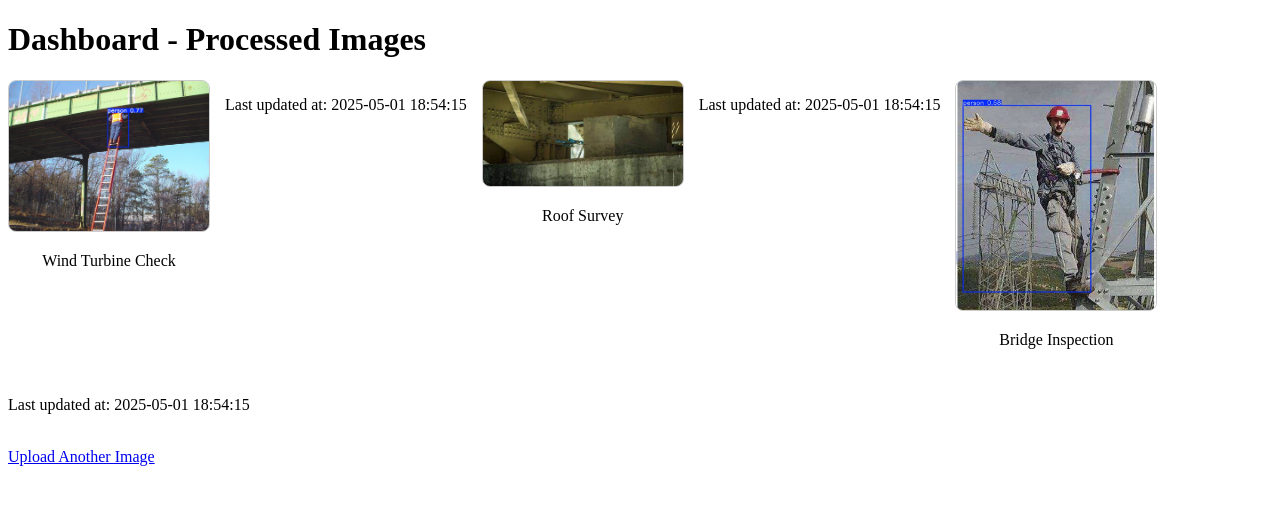
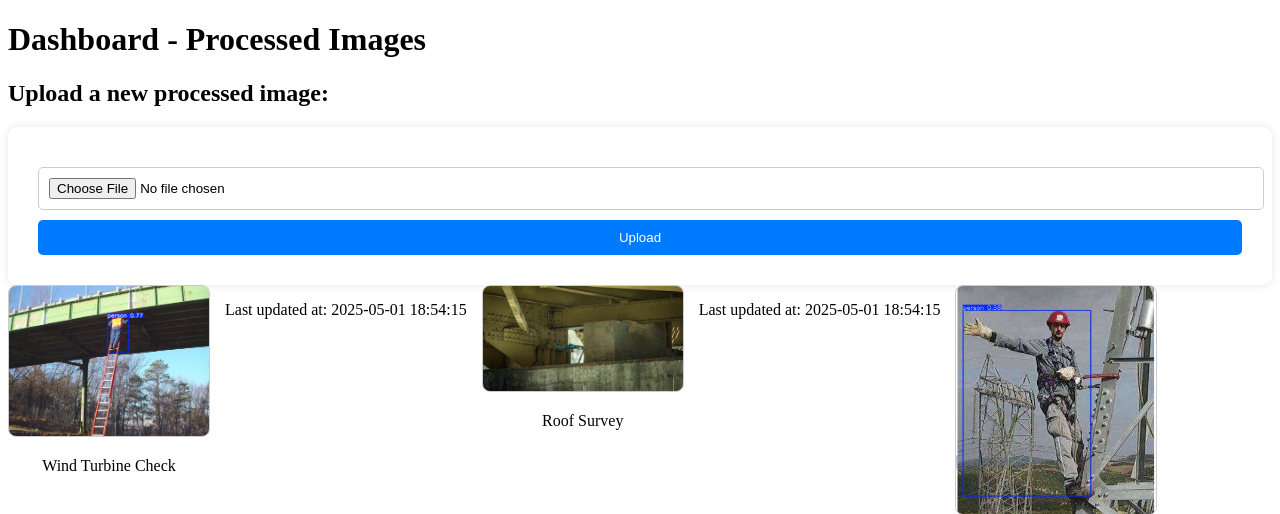
Before and after one commit to InfraVue/infravue-flask-app, a Flask app: page /dashboard in a window 1280 px wide. Shown: the top 514 px of the page. Run offline with Flask 3, Linux system fonts and the light colour scheme.

Commit message:
Update dashboard.html

```diff
--- a/templates/dashboard.html
+++ b/templates/dashboard.html
@@ -20,6 +20,11 @@
 </head>
 <body>
   <h1>Dashboard - Processed Images</h1>
+  <h2>Upload a new processed image:</h2>
+<form action="/upload_image" method="post" enctype="multipart/form-data">
+  <input type="file" name="image" required>
+  <button type="submit">Upload</button>
+</form>
   <div class="gallery">
   {% for image in images %}
     <div style="text-align: center;">
```
